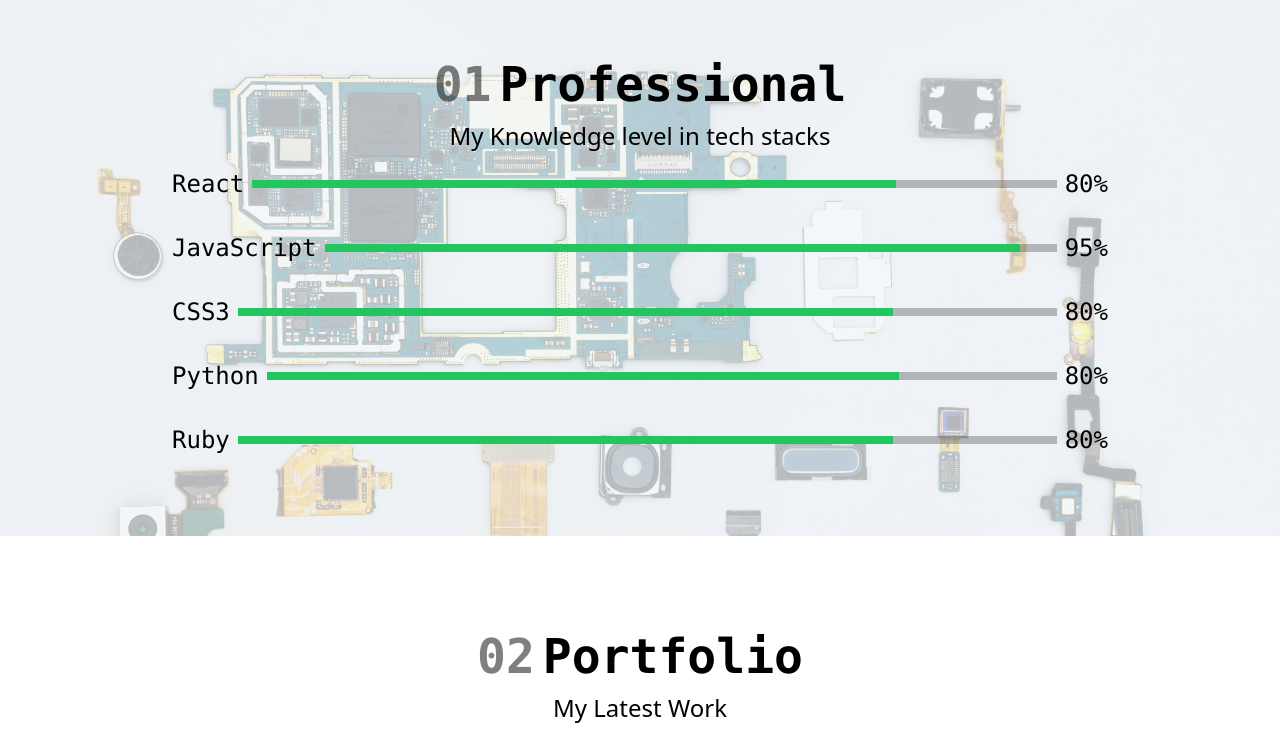
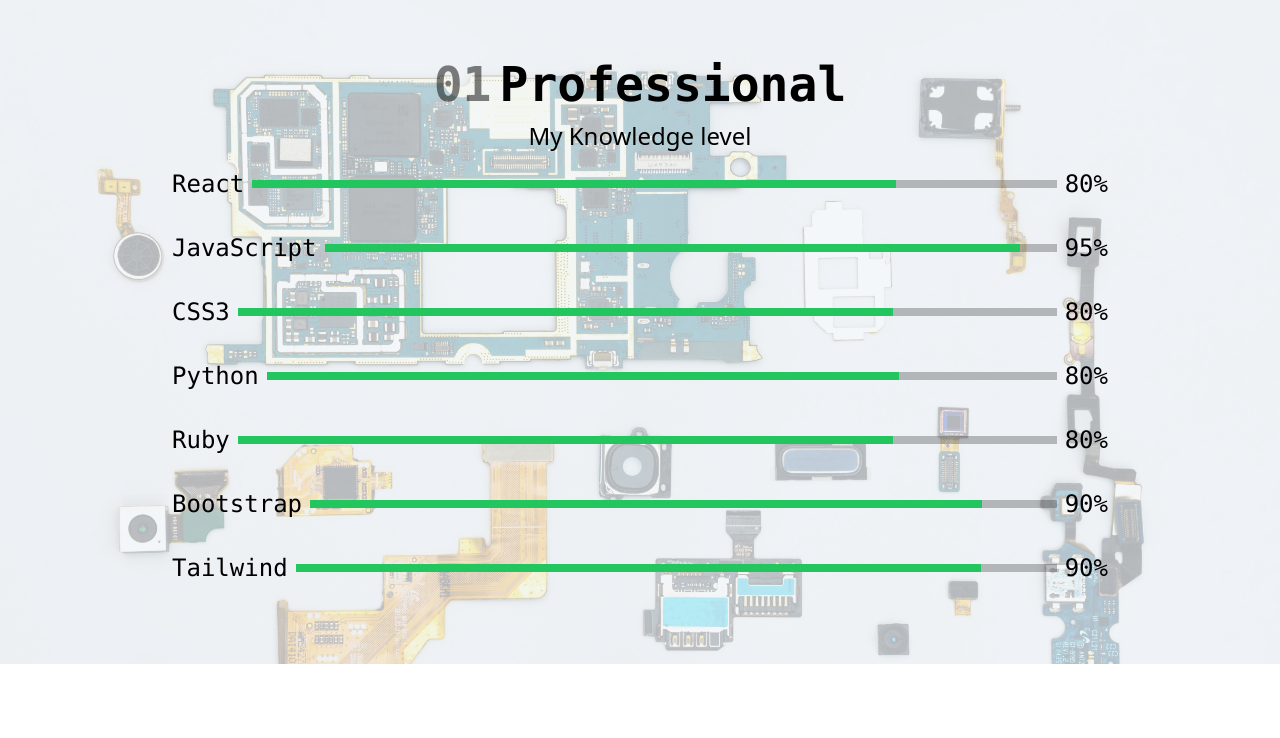
Before and after one commit to hamidazim321/portfolio, a React (Vite) app: page / in a window 1280 px wide. Shown: the part 1080-1818 px from the top of the page. Built offline with nearby package versions, Linux system fonts and the light colour scheme.

Commit message:
Update Professional page

```diff
--- a/src/components/portfolioData.js
+++ b/src/components/portfolioData.js
@@ -2,7 +2,7 @@
   {
     name: "Klink",
     img: "klink.png",
-    stacks: ["React.js", "JavaScript", "Bootstrap", "Firebase"],
+    stacks: ["React.js", "Redux", "JavaScript", "Bootstrap", "Firebase"],
     desc: `Klink is a full-stack text-based social media web app backed by
     firebase backend services. Main features of Klink is user authentication,
     and Real-time chatting`,
--- a/src/pages/Professional.jsx
+++ b/src/pages/Professional.jsx
@@ -15,7 +15,7 @@
         <SectionHeading
           headingIndex={"01"}
           heading={"Professional"}
-          desc={"My Knowledge level in tech stacks"}
+          desc={"My Knowledge level"}
         />
         <div className="relative z-10 w-full md:w-3/4 md:mx-auto flex flex-col gap-y-3 md:gap-y-8">
           <SkillBar
@@ -48,6 +48,18 @@
             level={"80"}
             barStyles={`h-2 bg-green-500`}
           />
+          <SkillBar
+            className={skillBarStyles}
+            tech={"Bootstrap"}
+            level={"90"}
+            barStyles={`h-2 bg-green-500`}
+          />
+          <SkillBar
+            className={skillBarStyles}
+            tech={"Tailwind"}
+            level={"90"}
+            barStyles={`h-2 bg-green-500`}
+          />
         </div>
       </div>
     </section>
```
